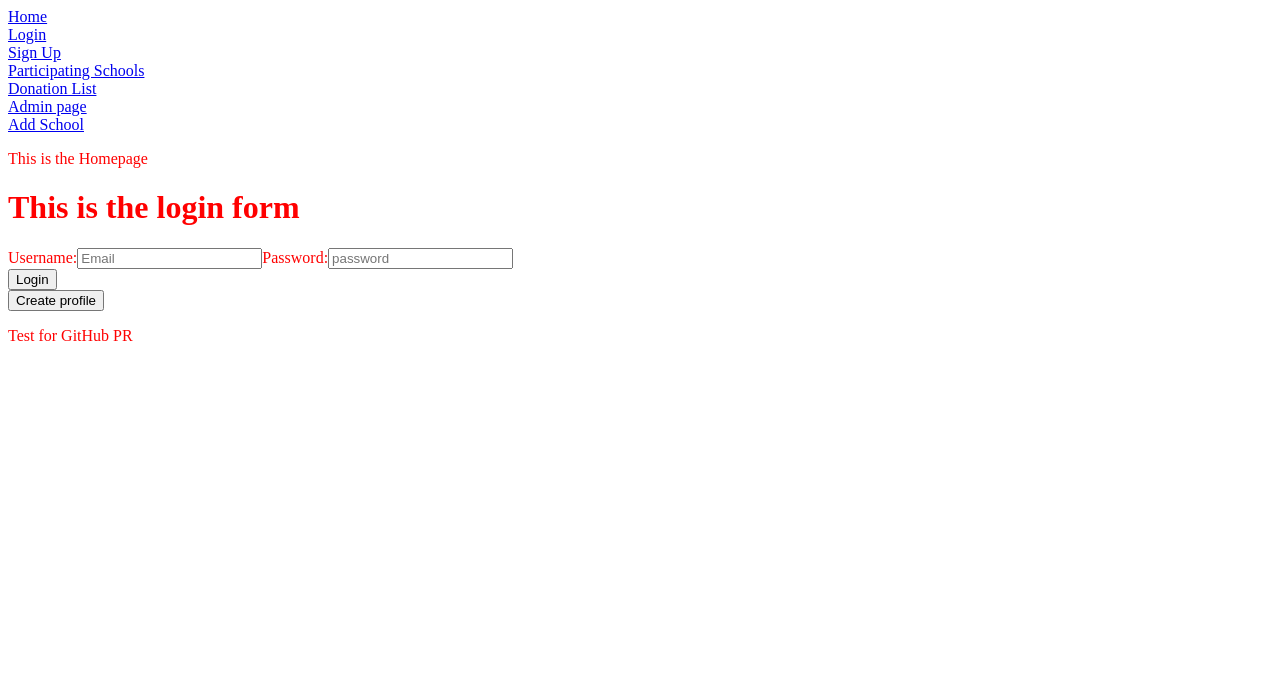
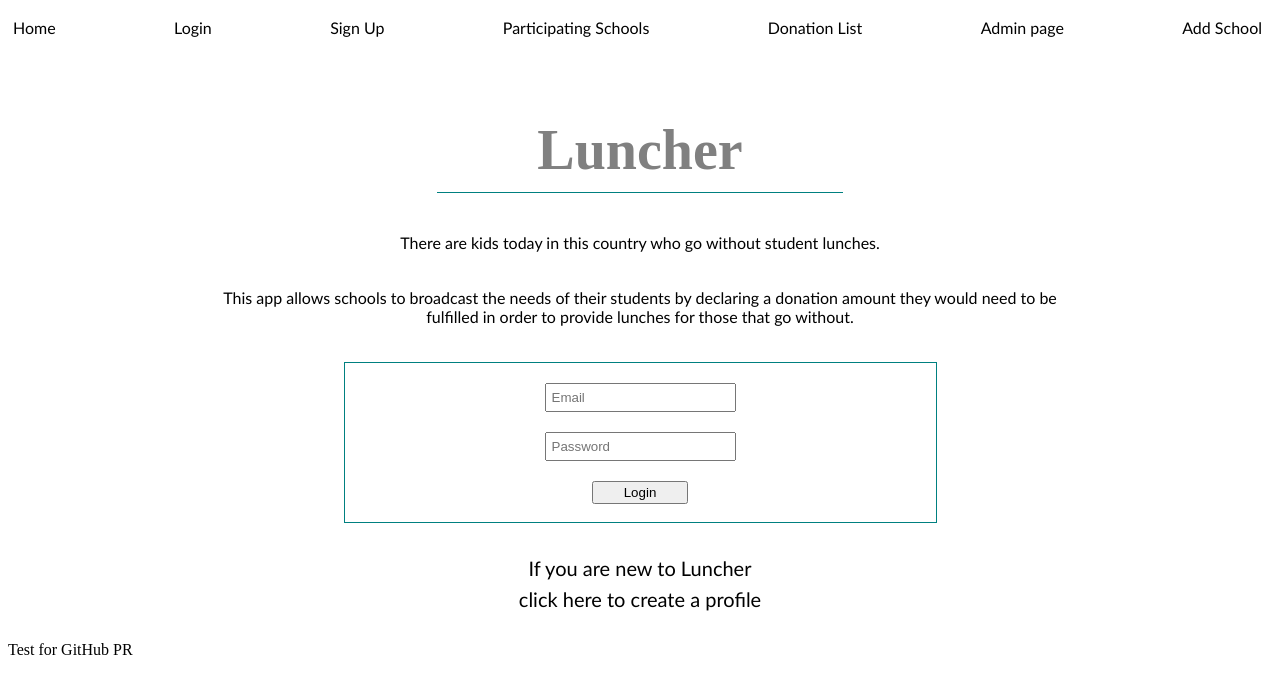
Before and after one commit to droom18/droom-client, a React (Create React App) app in the folder client/: page / in a window 1280 px wide. Shown: the top 694 px of the page. Built offline with nearby package versions, Linux system fonts and the light colour scheme.

Commit message:
simple styling

```diff
--- a/client/package.json
+++ b/client/package.json
@@ -4,6 +4,7 @@
   "private": true,
   "dependencies": {
     "axios": "^0.18.0",
+    "node-sass": "^4.12.0",
     "react": "^16.8.6",
     "react-dom": "^16.8.6",
     "react-router-dom": "^5.0.0",
--- a/client/src/App.scss
+++ b/client/src/App.scss
@@ -1,3 +1,135 @@
 html {
-    color:red;
+  //   color: red;
 }
+
+.Schools {
+  width: auto;
+  text-align: center;
+  h1 {
+    font-size: 40px;
+  }
+  ul {
+    // display: flex;
+
+    li {
+      list-style: none;
+      border: solid 1px grey;
+      width: 400px;
+      margin: 10px 0;
+      padding: 20px;
+    }
+  }
+}
+
+.navbar {
+  display: flex;
+  padding-top: 10px;
+  // margin-bottom: 130px;
+  height: 60px;
+  justify-content: space-between;
+
+  .navLink {
+    font-family: "Optima", "sans-serif";
+    color: black;
+    font-size: 16px;
+    margin-right: 10px;
+    margin-left: 5px;
+    text-decoration: none;
+    cursor: pointer;
+    &:hover {
+      color: teal;
+      font-size: 18px;
+      padding-bottom: 5px;
+      border-bottom: solid darkgrey 1px;
+    }
+  }
+}
+
+.homepage {
+  display: flex;
+  flex-direction: column;
+  align-items: center;
+  padding: 0 20px;
+  @media (min-width: 900px) {
+    padding: 0 200px;
+  }
+  h3 {
+    margin: 40px 0;
+    font-size: 3.5rem;
+    margin-bottom: 20px;
+    color: grey;
+    padding: 0 100px;
+    padding-bottom: 10px;
+    border-bottom: 1px solid teal;
+  }
+  p {
+    font-family: "Optima", "sans-serif";
+    text-align: center;
+    margin-top: 20px;
+  }
+  @media (max-width: 500px) {
+    margin-bottom: 80px;
+  }
+  .homepage-register {
+    margin: 20px 0;
+    line-height: 8pt;
+    font-size: 20px;
+    .sign-up {
+      text-decoration: none;
+      color: black;
+      font-family: "Optima", "sans-serif";
+      &:hover {
+        color: teal;
+        font-size: 24px;
+      }
+    }
+  }
+}
+
+.login-container {
+  border: teal 1px solid;
+  margin-top: 20px;
+  display: flex;
+  flex-direction: column;
+  align-items: center;
+  padding: 0 20px;
+  @media (min-width: 900px) {
+    padding: 0 200px;
+  }
+
+  input {
+    padding: 5px;
+    margin-top: 20px;
+  }
+  button {
+    margin-top: 20px;
+    padding: 2px 30px;
+  }
+}
+
+.newUserStyle {
+  display: flex;
+  flex-direction: column;
+  align-items: center;
+  padding: 0 20px;
+
+  h1 {
+    font-size: 3rem;
+    margin-bottom: 50px;
+    color: grey;
+    padding: 0 100px;
+    padding-bottom: 20px;
+    border-bottom: 1px solid teal;
+  }
+
+  p {
+    font-family: "Optima", "sans-serif";
+    text-align: center;
+    margin: 0;
+    margin-top: 20px;
+  }
+  input {
+    font-family: "Optima", "sans-serif";
+    text-align: center;
+  }
+}
--- a/client/src/components/Homepage/Homepage.js
+++ b/client/src/components/Homepage/Homepage.js
@@ -4,13 +4,26 @@ import LoginForm from "../LoginForm";
 
 const Homepage = () => {
   return (
-    <div>
-      <p>This is the Homepage</p>
+    <div className="homepage">
+      <h3>Luncher</h3>
+      <p>
+        There are kids today in this country who go without student lunches.
+      </p>
+
+      <p>
+        This app allows schools to broadcast the needs of their students by
+        declaring a donation amount they would need to be fulfilled in order to
+        provide lunches for those that go without.
+      </p>
+
       <LoginForm />
 
-      <Link className="sign-up" to="/credentials/registerRoutes">
-        <button>Create profile</button>
-      </Link>
+      <div className="homepage-register">
+        <p>If you are new to Luncher</p>
+        <Link className="sign-up" to="/credentials/registerRoutes">
+          click here to create a profile
+        </Link>
+      </div>
     </div>
   );
 };
--- a/client/src/components/LoginForm/index.js
+++ b/client/src/components/LoginForm/index.js
@@ -1,5 +1,6 @@
 import React from "react";
 import axios from "axios";
+// import { Button, Form, FormGroup, Label, Input } from "reactstrap";
 
 class LoginForm extends React.Component {
   constructor(props) {
@@ -30,10 +31,8 @@ class LoginForm extends React.Component {
 
   render() {
     return (
-      <div>
-        <h1>This is the login form</h1>
+      <div className="login-container">
         <form>
-          Username:
           <input
             type="text"
             name="email"
@@ -41,17 +40,15 @@ class LoginForm extends React.Component {
             value={this.state.email}
             onChange={this.handleChange}
           />
-          Password:
+          <br />
           <input
             type="password"
             name="password"
-            placeholder="password"
+            placeholder="Password"
             value={this.state.password}
             onChange={this.handleChange}
           />
         </form>
-
-        {/* <button onClick={this.login}>Login </button> */}
 
         <button onClick={() => this.login(this.state)}>Login </button>
         <br />
--- a/client/src/components/Navbar/Navbar.js
+++ b/client/src/components/Navbar/Navbar.js
@@ -5,40 +5,40 @@ const Navbar = () => {
   return (
     <div className="navbar">
       <div>
-        <Link className="home" to="/">
+        <Link className=" navLink home" to="/">
           Home
         </Link>
       </div>
 
       <div>
-        <Link className="login" to="/credentials/loginRoutes">
+        <Link className="navLink login" to="/credentials/loginRoutes">
           Login
         </Link>
       </div>
 
       <div>
-        <Link className="sign-up" to="/credentials/registerRoutes">
+        <Link className="navLink sign-up" to="/credentials/registerRoutes">
           Sign Up
         </Link>
       </div>
 
       <div>
-        <Link className="school-form" to="/schools/schoolRoutes">
+        <Link className="navLink school-form" to="/schools/schoolRoutes">
           Participating Schools
         </Link>
       </div>
       <div>
-        <Link className="donation-list" to="/donations/donationRoutes">
+        <Link className="navLink donation-list" to="/donations/donationRoutes">
           Donation List
         </Link>
       </div>
       <div>
-        <Link className="admin" to="/admins/adminRoutes">
+        <Link className="navLink admin" to="/admins/adminRoutes">
           Admin page
         </Link>
       </div>
       <div>
-        <Link className="add-school" to="/donors/donorRoutes">
+        <Link className="navLink add-school" to="/donors/donorRoutes">
           Add School
         </Link>
       </div>
--- a/client/src/components/NewUser/NewUser.js
+++ b/client/src/components/NewUser/NewUser.js
@@ -52,10 +52,11 @@ class NewUser extends React.Component {
 
   render() {
     return (
-      <div style={newUserStyle}>
-        <h1>This is the registration page</h1>
+      <div className="newUserStyle">
+        <h1>Sign Up for Luncher!</h1>
+        <div className="form-container">
           <form>
-          First Name:
+            <p>First Name:</p>
             <input
               type="text"
               name="firstName"
@@ -64,7 +65,7 @@ class NewUser extends React.Component {
               onChange={this.handleChange}
             />
             <br />
-          Last Name:
+            <p>Last Name:</p>
             <input
               type="text"
               name="lastName"
@@ -73,7 +74,7 @@ class NewUser extends React.Component {
               onChange={this.handleChange}
             />
             <br />
-          Email:
+            <p> Email:</p>
             <input
               type="text"
               name="email"
@@ -82,7 +83,7 @@ class NewUser extends React.Component {
               onChange={this.handleChange}
             />
             <br />
-          <label>Password:</label>
+            <p>Password:</p>
             <input
               type="password"
               name="password"
@@ -116,10 +117,12 @@ class NewUser extends React.Component {
           />
           <label htmlFor="donor"> Donor</label>
           <br /> */}
+            <br />
             <button type="button" onClick={this.register}>
-            Add new user button
+              Sign Up
             </button>
           </form>
+        </div>
       </div>
     );
   }
--- a/client/src/components/School/Schools.js
+++ b/client/src/components/School/Schools.js
@@ -11,7 +11,7 @@ class Schools extends Component {
   }
 
   componentDidMount() {
-    console.log(this.props.isLoggedIn)
+    console.log(this.props.isLoggedIn);
     // if logged in then do this else go to create user
     // this.props.history? .push probably -- give route to the login page
     if (!this.props.isLoggedIn) {
@@ -45,7 +45,7 @@ class Schools extends Component {
   render() {
     return (
       <div className="Schools">
-        <h1>Participating Schools</h1>
+        <h1 className="SchoolsH1">Participating Schools</h1>
         <ul>
           {this.state.schools.map(school => {
             return (
@@ -54,8 +54,6 @@ class Schools extends Component {
                 <li>
                   {school.schoolName}, {school.state}
                 </li>
-
-                <hr />
               </div>
             );
           })}
```
Also changed, not shown: client/src/index.js (+6 -5 lines), package.json (added, +8 -0 lines), 2 other files (tests, documents, lock files or other folders). Lines whose indentation alone changed are shown as unchanged.
